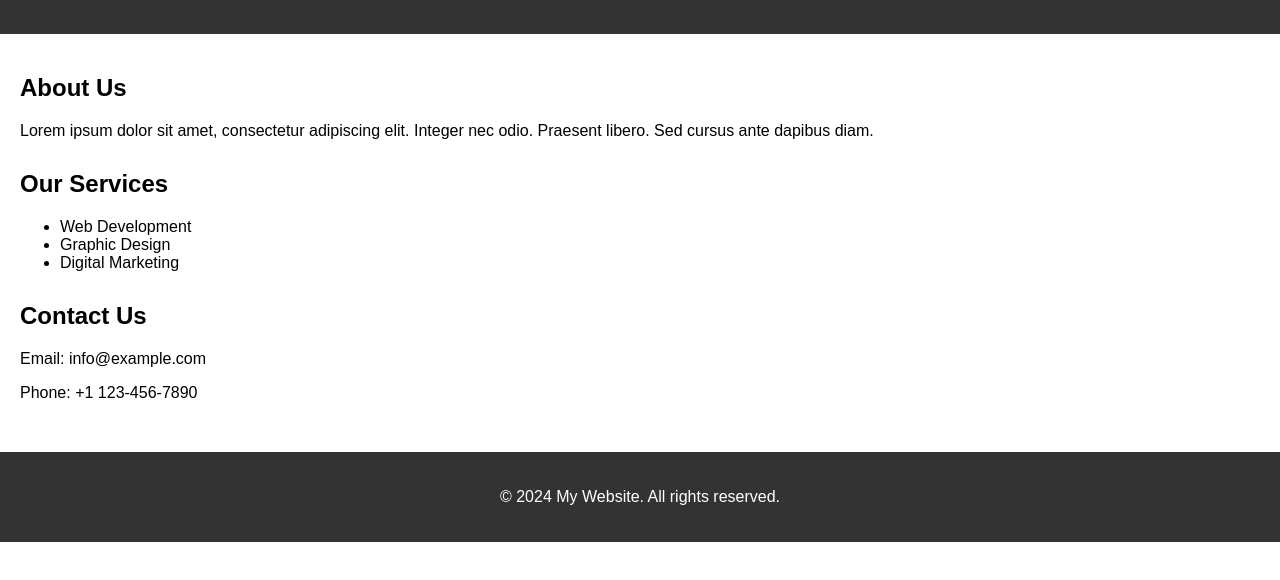
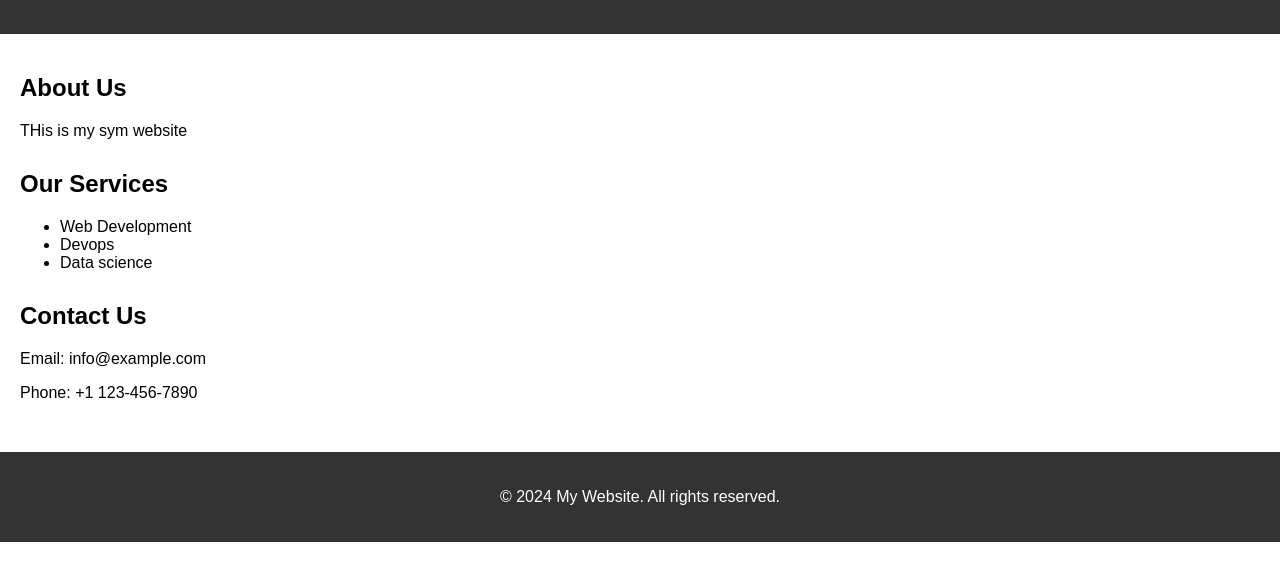
Before and after one commit to Symbriya/simple-nodejs-website, a website: page public/index.html in a window 1280 px wide. Shown: the part 120-700 px from the top of the page. Drawn offline with Linux system fonts and the light colour scheme.

Commit message:
symbria commited changes in index file

```diff
--- a/public/index.html
+++ b/public/index.html
@@ -1,11 +1,13 @@
 <!DOCTYPE html>
 <html lang="en">
+
 <head>
     <meta charset="UTF-8">
     <meta name="viewport" content="width=device-width, initial-scale=1.0">
     <title>My Website</title>
     <link rel="stylesheet" href="styles.css">
 </head>
+
 <body>
     <header>
         <h1>Welcome to My Website</h1>
@@ -21,14 +23,14 @@
     <main>
         <section id="about">
             <h2>About Us</h2>
-            <p>Lorem ipsum dolor sit amet, consectetur adipiscing elit. Integer nec odio. Praesent libero. Sed cursus ante dapibus diam.</p>
+            <p> THis is my sym website</p>
         </section>
         <section id="services">
             <h2>Our Services</h2>
             <ul>
                 <li>Web Development</li>
-                <li>Graphic Design</li>
-                <li>Digital Marketing</li>
+                <li>Devops</li>
+                <li>Data science</li>
             </ul>
         </section>
         <section id="contact">
@@ -41,4 +43,5 @@
         <p>&copy; 2024 My Website. All rights reserved.</p>
     </footer>
 </body>
+
 </html>
```
